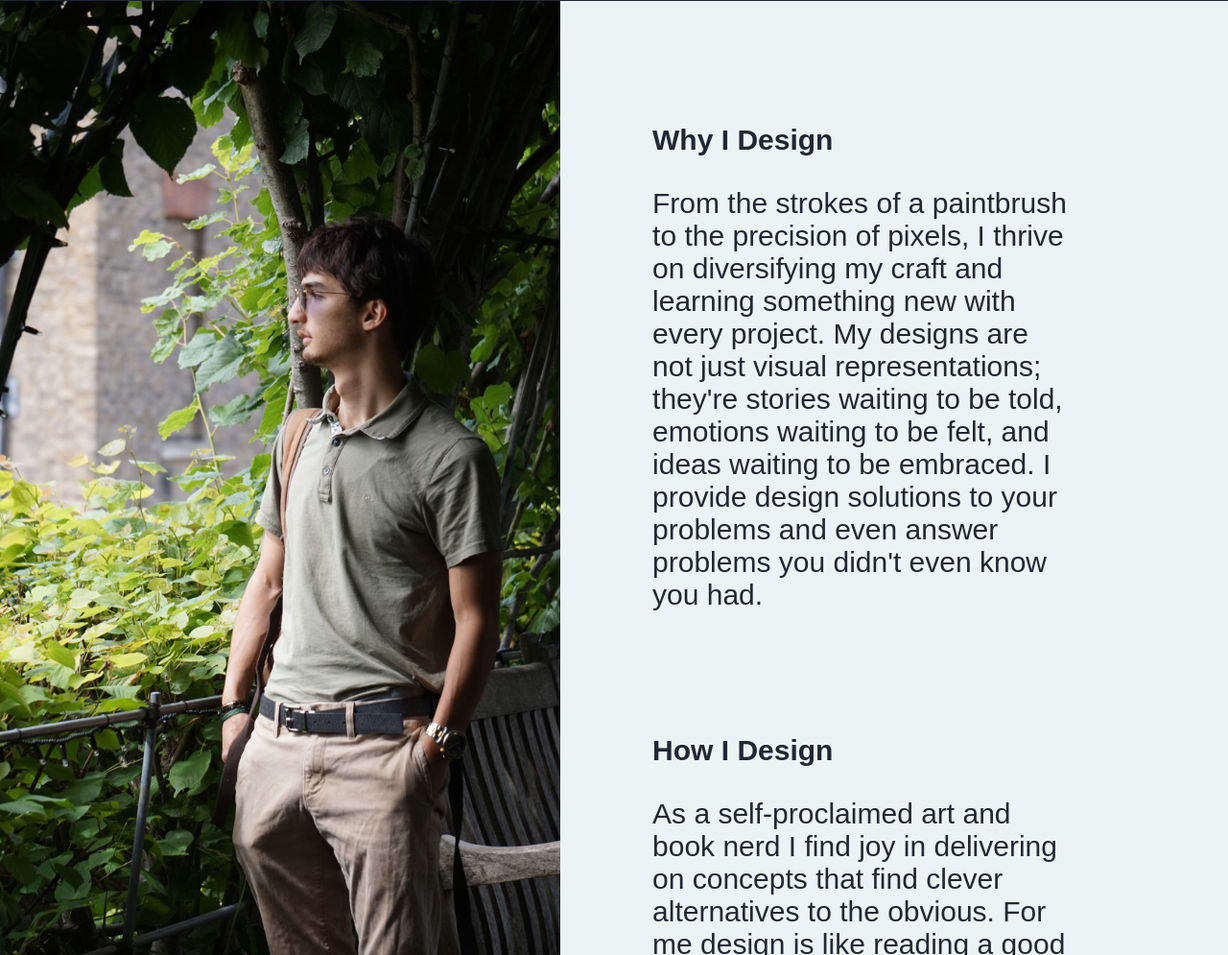
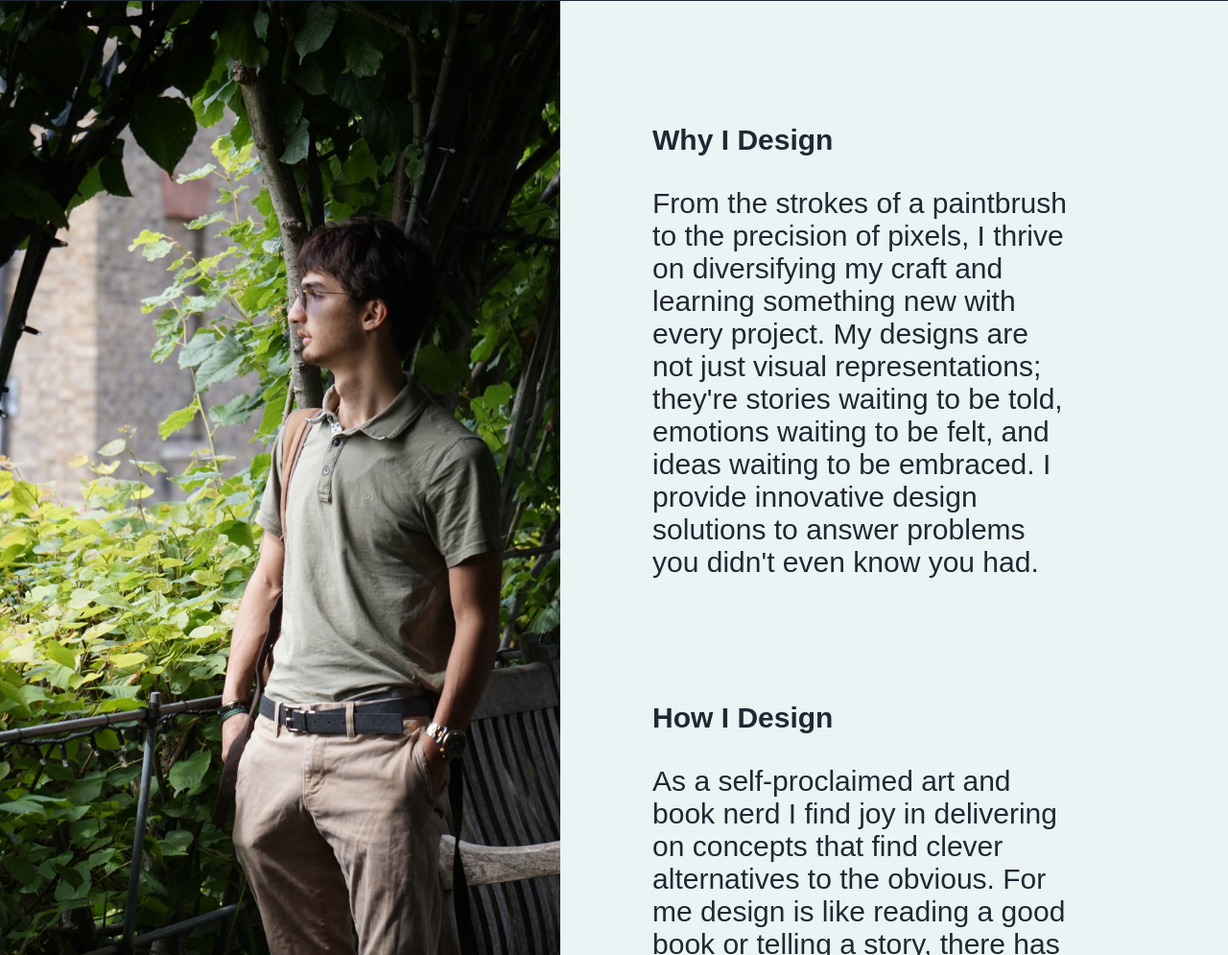
Before and after one commit to JakePWoodard/assignment-5-final-project-JakePWoodard, a plain HTML site: page index.html in a window 1280 px wide. Shown: the part 1671-2666 px from the top of the page at 96% size. Drawn offline with Linux system fonts and the light colour scheme; a web font is replaced by a local one.

Commit message:
First round of spelling and grammer check
time to make sure english is "englishing" lol.

```diff
--- a/index.html
+++ b/index.html
@@ -52,7 +52,8 @@
         <div class="about">
           <div class="tileStack">
           <h4>Why I Design</h4>
-          <p><span class="italics">From the strokes</span> of a paintbrush to the precision of pixels, I thrive on diversifying my craft and learning something new with every project. My designs are not just visual representations; they're stories waiting to be told, emotions waiting to be felt, and ideas waiting to be embraced. I provide design solutions to your problems and even answer problems you didn't even know you had. </p>
+          <p>From the strokes of a paintbrush to the precision of pixels, I thrive on diversifying my craft and learning something new with every project. My designs are not just visual representations; they're stories waiting to be told, emotions waiting to be felt, and ideas waiting to be embraced. I provide innovative design solutions to answer problems you didn't even know you had.
+          </p>
           </div>
           <div class="tileStack">
           <h4>How I Design</h4>
```
Also changed, not shown: contact-confirmationpage.html (+1 -1 lines).
